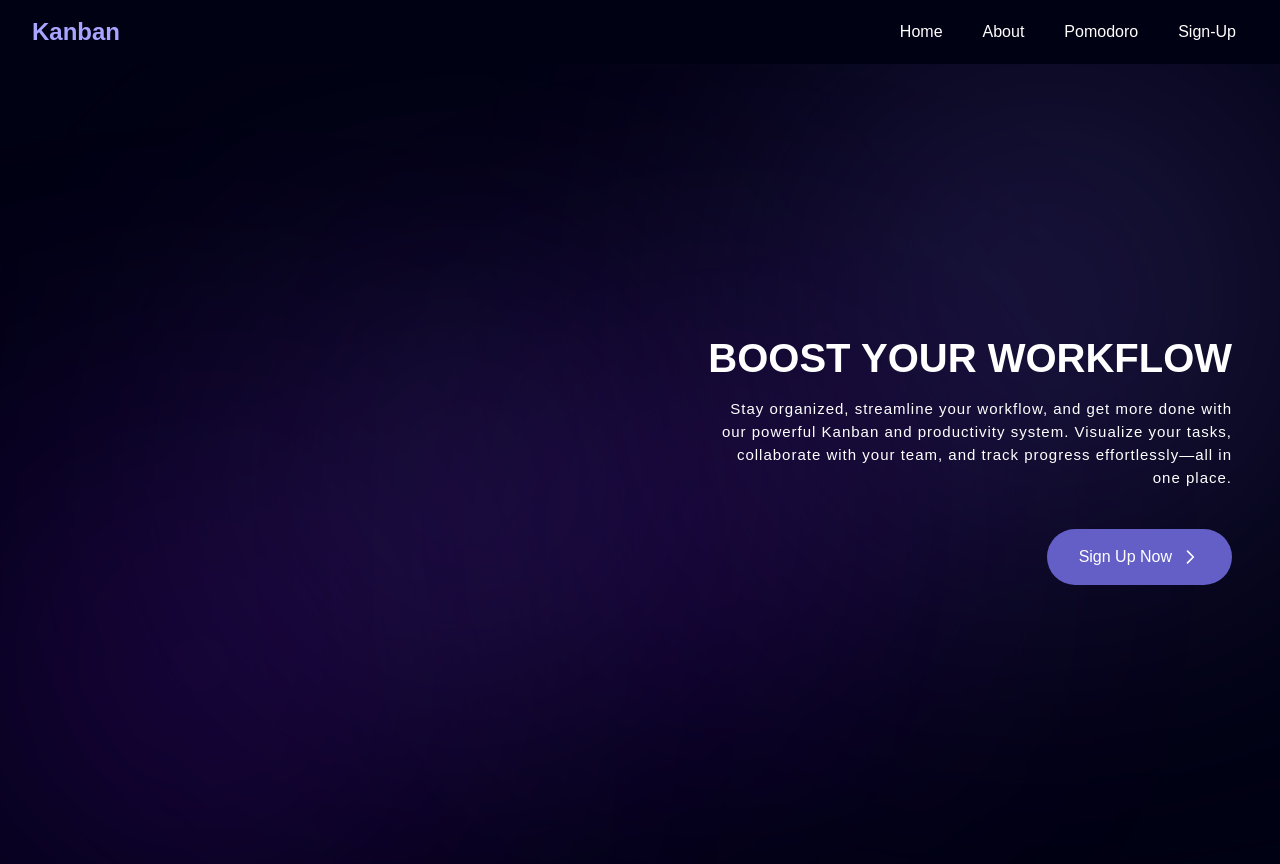
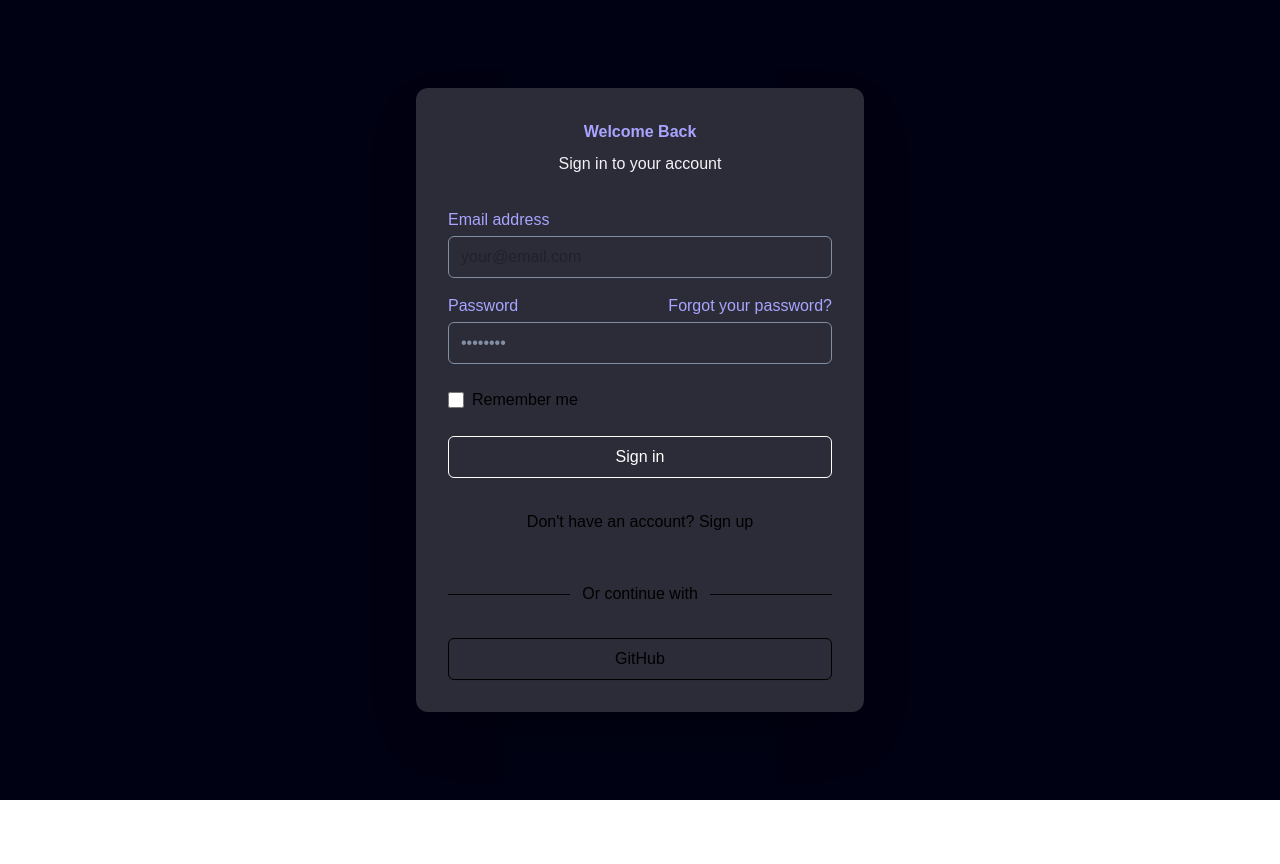
Before and after one commit to josssss07/kanban-task-management, a Next.js app: page / in a window 1280 px wide. After the commit the page ends 800 px from the top, so only its background shows below. Built offline with nearby package versions, Linux system fonts and the light colour scheme.

Commit message:
supabase set up

```diff
--- a/src/app/Pages/Landing.jsx
+++ b/src/app/Pages/Landing.jsx
@@ -4,12 +4,16 @@ import React from 'react'
 import Navbar from './LandingComponents/Navbar';
 import MainArea from './LandingComponents/MainArea';
 import BottomNav from './LandingComponents/BottomNav';
-import PomodoroTimer from './Pomodoro/pomodoro';
+import Login from './login/login';
+
 const Landing = () => {
   return (
     <div>
-      <Navbar></Navbar>
-      <MainArea></MainArea>
+      {/* <Navbar></Navbar>
+      <MainArea></MainArea>  */}
+
+        <Login></Login>
+
     </div>
   )
 }
--- /dev/null
+++ b/src/app/Pages/login/actions.js
@@ -0,0 +1,42 @@
+'use server'
+
+import { revalidatePath } from 'next/cache'
+import { redirect } from 'next/navigation'
+
+import { createClient } from '@/utils/supabase/server'
+
+export async function emailLogin(FormData) {
+  const supabase = await createClient()
+
+  const data = {
+    email: formData.get('email'),
+    password: formData.get('password') ,
+  }
+
+  const { error } = await supabase.auth.signInWithPassword(data)
+
+  if (error) {
+    redirect('/login?message=Could not authenticate user')
+  }
+
+  revalidatePath('/', 'layout')
+  redirect('/Board/1')
+}
+
+export async function signup( FormData) {
+  const supabase = await createClient()
+
+  const data = {
+    email: formData.get('email') ,
+    password: formData.get('password'),
+  }
+
+  const { error } = await supabase.auth.signUp(data)
+
+  if (error) {
+    redirect('/login?message=Error siging up ')
+  }
+
+  revalidatePath('/', 'layout')
+  redirect('/login')
+}
--- a/src/app/Pages/login/login.jsx
+++ b/src/app/Pages/login/login.jsx
@@ -1,9 +1,161 @@
-import React from 'react'
+import { useState } from 'react';
+import Head from 'next/head';
+import Link from 'next/link';
 
-const Login = () => {
+const Login= ()=> {
+  const [email, setEmail] = useState('');
+  const [password, setPassword] = useState('');
+  const [error, setError] = useState('');
+  const [loading, setLoading] = useState(false);
+
+  const handleSubmit = async (e) => {
+    e.preventDefault();
+    setError('');
+    setLoading(true);
+
+    try {
+      // Placeholder for actual authentication logic
+      // Replace with your authentication method (e.g., NextAuth.js, API call)
+      console.log('Login attempt with:', { email, password });
+
+      // Simulate authentication delay
+      await new Promise(resolve => setTimeout(resolve, 1000));
+
+      // For demo purposes - replace with actual login logic
+      if (email && password) {
+        window.location.href = '/dashboard';
+      } else {
+        setError('Invalid credentials');
+      }
+    } catch (err) {
+      setError('An error occurred during login');
+      console.error(err);
+    } finally {
+      setLoading(false);
+    }
+  };
+
   return (
-    <div>Login</div>
-  )
+    <div className="flex min-h-screen bg-black">
+      <Head>
+        <title>Login | Your App</title>
+        <meta name="description" content="Login to your account" />
+      </Head>
+
+      <div className="m-auto w-full max-w-md p-8 space-y-8 bg-dark-grey rounded-xl shadow-2xl">
+        <div className="text-center">
+          <h1 className="text-3xl font-extrabold text-main-purple-hover">Welcome Back</h1>
+          <p className="mt-2 text-semi-white">Sign in to your account</p>
+        </div>
+
+        {error && (
+          <div className="p-3 text-sm text-white bg-red rounded-md">
+            {error}
+          </div>
+        )}
+
+        <form className="mt-8 space-y-6" onSubmit={handleSubmit}>
+          <div className="space-y-4">
+            <div>
+              <label htmlFor="email" className="block text-sm font-medium text-main-purple-hover">
+                Email address
+              </label>
+              <input
+                id="email"
+                name="email"
+                type="email"
+                autoComplete="email"
+                required
+                value={email}
+                onChange={(e) => setEmail(e.target.value)}
+                className="w-full px-3 py-2 mt-1 text-white placeholder-very-dark-grey bg-dark-grey border border-medium-grey rounded-md focus:outline-none focus:ring-2 focus:ring-main-purple-hover focus:border-transparent"
+                placeholder="your@email.com"
+              />
+            </div>
+
+            <div>
+              <div className="flex justify-between">
+                <label htmlFor="password" className="block text-sm font-medium text-main-purple-hover">
+                  Password
+                </label>
+                <Link
+                  href="/forgot-password"
+                  className="text-xs text-main-purple-hover hover:text-main-purple-hover"
+                >
+                  Forgot your password?
+                </Link>
+              </div>
+              <input
+                id="password"
+                name="password"
+                type="password"
+                autoComplete="current-password"
+                required
+                value={password}
+                onChange={(e) => setPassword(e.target.value)}
+                className="w-full px-3 py-2 mt-1 text-semi-white placeholder-medium-grey bg-dark-grey border border-medium-grey rounded-md focus:outline-none focus:ring-2 focus:ring-main-purple-hover focus:border-transparent"
+                placeholder="••••••••"
+              />
+            </div>
+          </div>
+
+          <div className="flex items-center">
+            <input
+              id="remember-me"
+              name="remember-me"
+              type="checkbox"
+              className="w-4 h-4 text-purple-500 border-gray-700 rounded focus:ring-purple-500 bg-gray-800"
+            />
+            <label htmlFor="remember-me" className="block ml-2 text-sm text-gray-400">
+              Remember me
+            </label>
+          </div>
+
+          <div>
+            <button
+              type="submit"
+              disabled={loading}
+              className="w-full px-4 py-2 text-sm font-medium text-white bg-purple-600 border border-transparent rounded-md hover:bg-purple-700 focus:outline-none focus:ring-2 focus:ring-offset-2 focus:ring-purple-500 disabled:opacity-50 transition-colors duration-200"
+            >
+              {loading ? 'Signing in...' : 'Sign in'}
+            </button>
+          </div>
+        </form>
+
+        <div className="text-center text-sm text-gray-400">
+          Don't have an account?{' '}
+          <Link
+            href="/register"
+            className="font-medium text-purple-400 hover:text-purple-300"
+          >
+            Sign up
+          </Link>
+        </div>
+
+        <div className="flex items-center pt-4">
+          <div className="flex-grow border-t border-gray-700"></div>
+          <span className="px-3 text-sm text-gray-500">Or continue with</span>
+          <div className="flex-grow border-t border-gray-700"></div>
+        </div>
+
+        <div className="grid grid-cols-1 gap-3">
+          {/* <button
+            type="button"
+            className="inline-flex justify-center items-center py-2 px-4 border border-gray-700 rounded-md shadow-sm bg-gray-800 text-sm font-medium text-gray-400 hover:bg-gray-700"
+          >
+            Google
+          </button> */}
+          <button
+            type="button"
+            className="inline-flex justify-center items-center py-2 px-4 border border-gray-700 rounded-md shadow-sm bg-gray-800 text-sm font-medium text-gray-400 hover:bg-gray-700"
+          >
+            GitHub
+          </button>
+        </div>
+      </div>
+    </div>
+  );
 }
 
+
 export default Login
--- /dev/null
+++ b/src/app/auth/confirm/route.js
@@ -0,0 +1,28 @@
+import {  EmailOtpType } from '@supabase/supabase-js'
+import {  NextRequest } from 'next/server'
+
+import { createClient } from '@/utils/supabase/server'
+import { redirect } from 'next/navigation'
+
+export async function GET( NextRequest) {
+  const { searchParams } = new URL(request.url)
+  const token_hash = searchParams.get('token_hash')
+  const type = searchParams.get('type')
+  const next = searchParams.get('next') ?? '/Board/1'
+
+  if (token_hash && type) {
+    const supabase = await createClient()
+
+    const { error } = await supabase.auth.verifyOtp({
+      type,
+      token_hash,
+    })
+    if (!error) {
+      // redirect user to specified redirect URL or root of app
+      redirect(next)
+    }
+  }
+
+  // redirect the user to an error page with some instructions
+  redirect('/login?message="Error, could not verify password')
+}
```
Also changed, not shown: src/app/auth/todo.txt (renamed from src/app/Auth/todo.txt), src/app/auth/utils/middleware.js (renamed from src/app/Auth/utils/middleware.js), src/app/auth/utils/server.js (renamed from src/app/Auth/utils/server.js).
